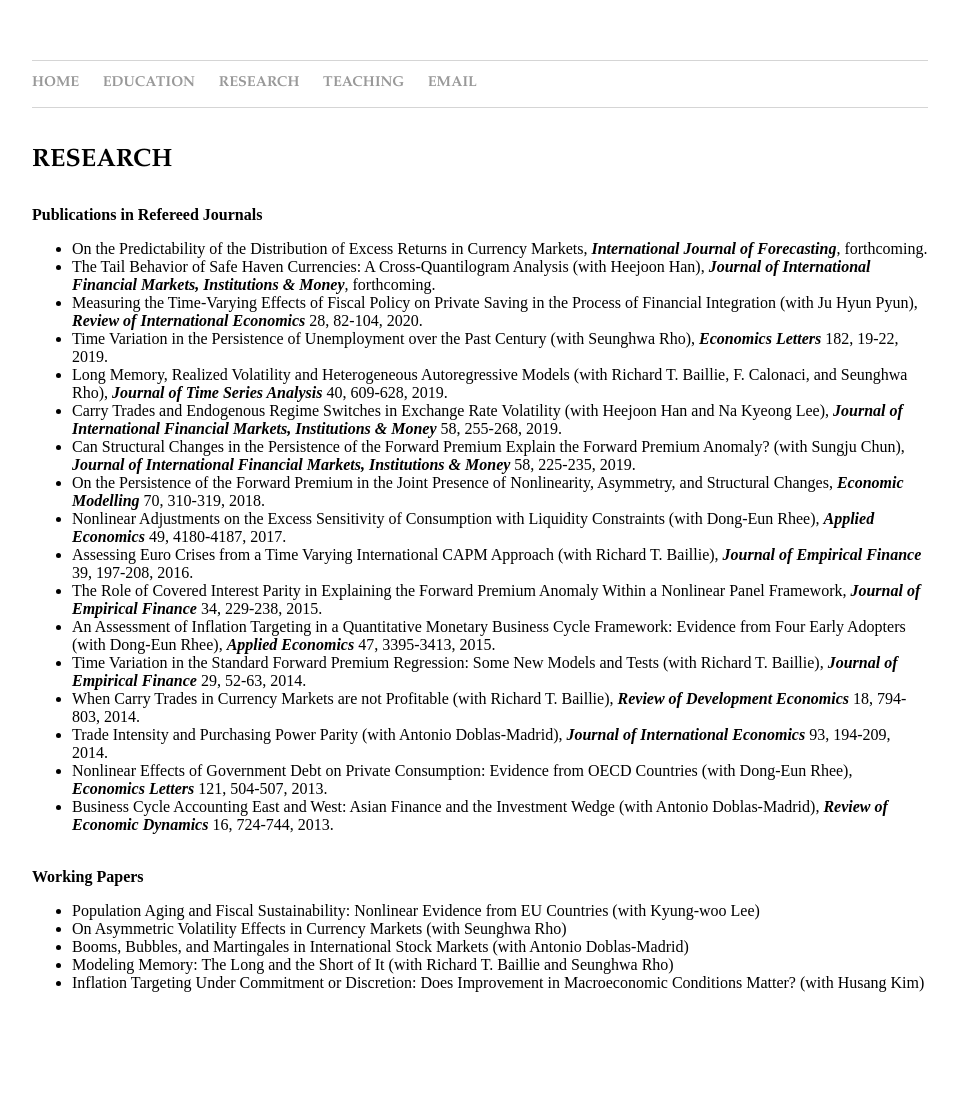
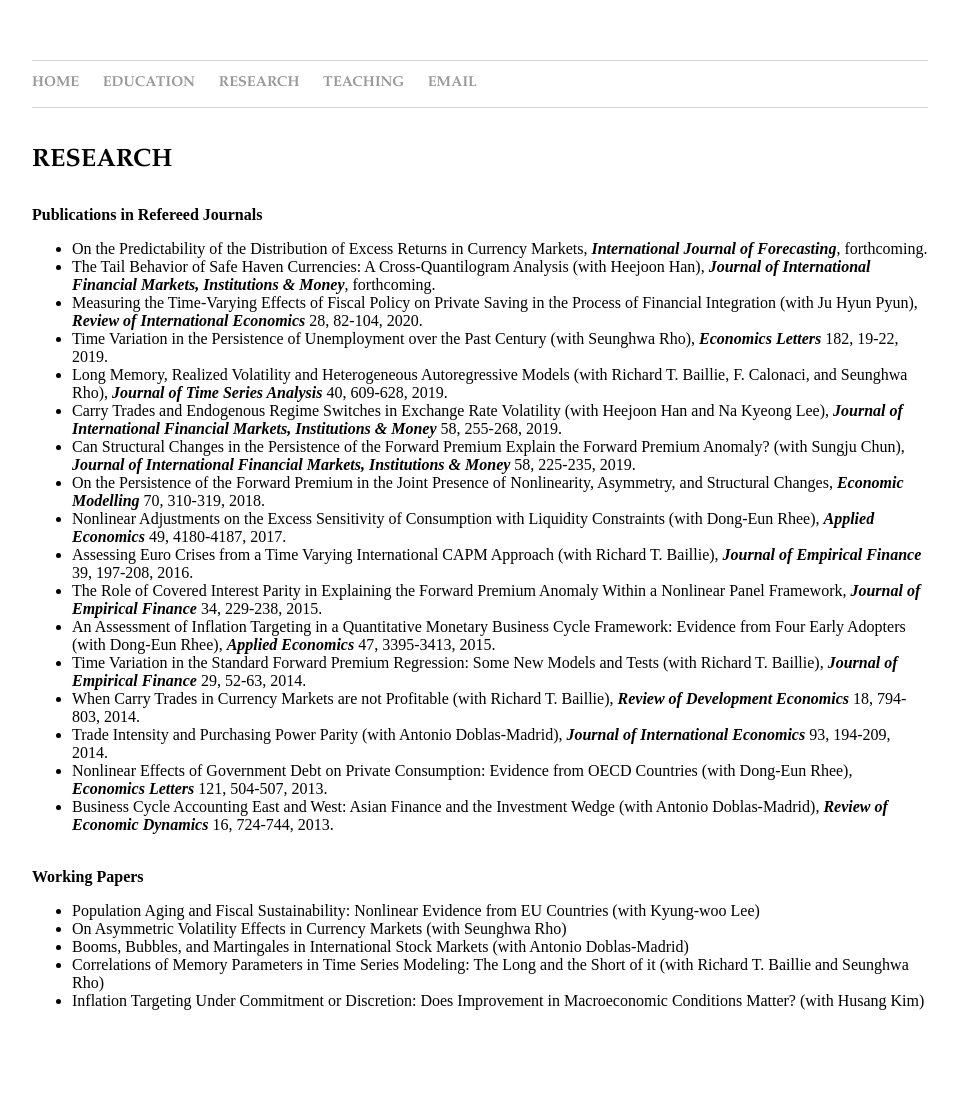
Before and after one commit to dooyeoncho/dooyeoncho.github.io, a Jekyll site: the page built from pages/research.html, in a window 1280 px wide. Shown: the whole page, without its empty margins (160-1119 px from the left). Built offline with Jekyll 4.4.1, drawn with Linux system fonts in a browser that asks for light colours.

Commit message:
Update research.html

```diff
--- a/pages/research.html
+++ b/pages/research.html
@@ -39,7 +39,7 @@
 		<li>Population Aging and Fiscal Sustainability: Nonlinear Evidence from EU Countries (with Kyung-woo Lee)</li>
 		<li>On Asymmetric Volatility Effects in Currency Markets (with Seunghwa Rho)</li>
 		<li>Booms, Bubbles, and Martingales in International Stock Markets (with Antonio Doblas-Madrid)</li>
-	        <li>Modeling Memory: The Long and the Short of It (with Richard T. Baillie and Seunghwa Rho)</li>
+	        <li>Correlations of Memory Parameters in Time Series Modeling: The Long and the Short of it (with Richard T. Baillie and Seunghwa Rho)</li>
 		<li>Inflation Targeting Under Commitment or Discretion: Does Improvement in Macroeconomic Conditions Matter? (with Husang Kim)</li>
 	</ul>
 </div>&nbsp;&nbsp;&nbsp;&nbsp;&nbsp;&nbsp;
```
